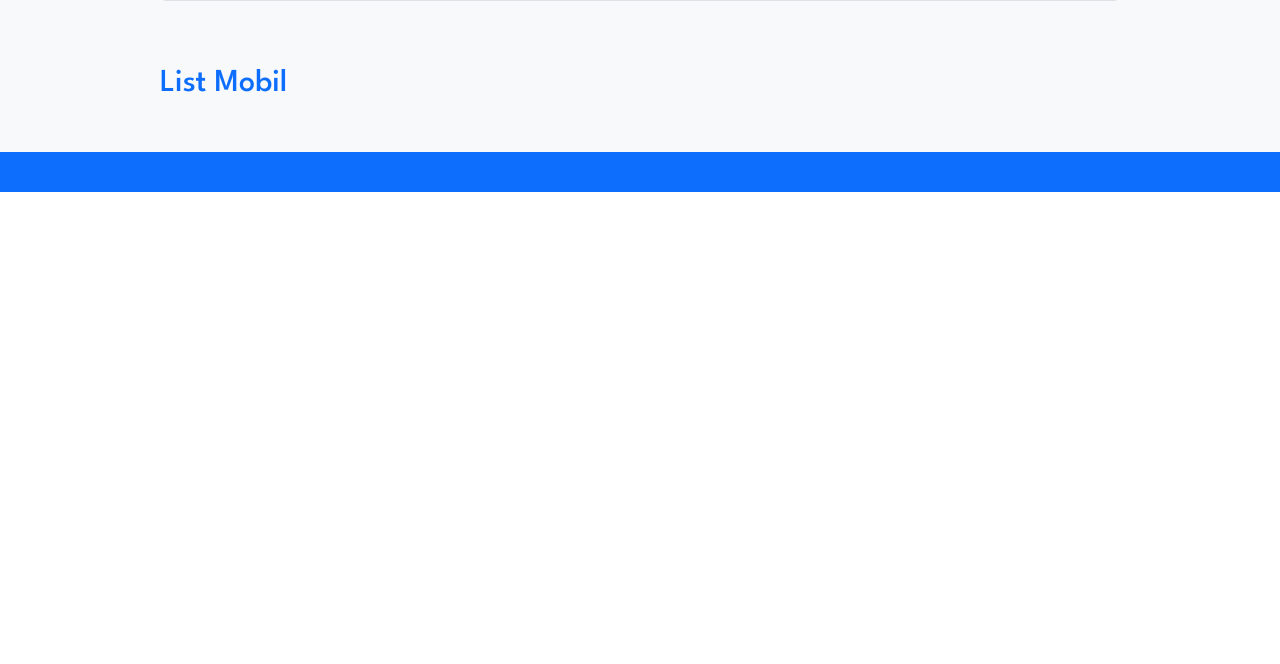
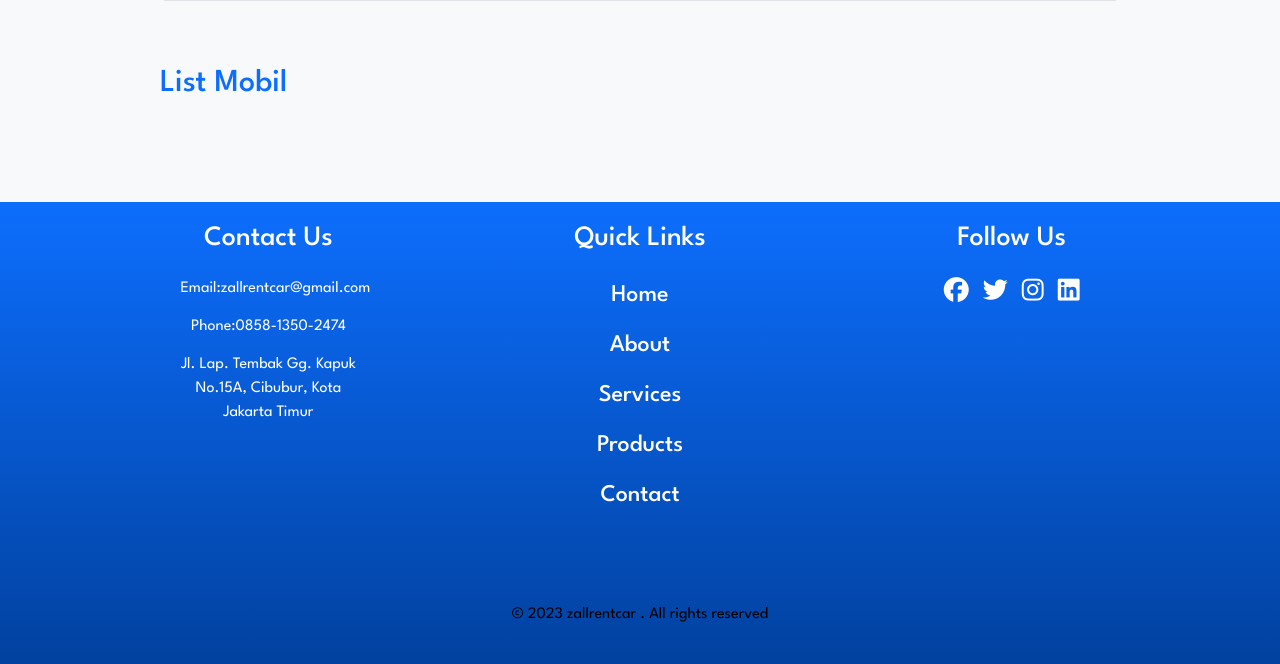
Before and after one commit to Moleen/ZallRentCar, a Flask app: page / in a window 1280 px wide. Shown: the part 1315-1979 px from the top of the page. Before the commit the page ends 1507 px from the top, so only its background shows below. Run offline with Flask 3, Linux system fonts and the light colour scheme; data that the repository does not hold is empty; some libraries are stand-ins or nearby versions.

Commit message:
menambahkan footer sementara

```diff
--- a/static/css/main/main.css
+++ b/static/css/main/main.css
@@ -51,3 +51,92 @@
     font-weight:500;
     font-size: 1.5rem;
 }
+
+.footer{
+
+    background: rgb(1, 65, 159);
+    background: linear-gradient(0deg, rgba(1, 65, 159, 1) 0%, rgba(13, 110, 253, 1) 100%);
+}
+.container{
+    width: 1140px;
+    margin: auto;
+    display: flex;
+    justify-content: center;
+}
+.footer-content{
+    width: 33.3%;
+    color: #ffffff;
+
+}
+h3{
+    font-size: 28px;
+    margin-bottom: 15px;
+    text-align: center;
+}
+.footer-content p{
+    width:190px;
+    margin: auto;
+    padding: 7px;
+}
+.footer-content ul{
+    text-align: center;
+}
+.list{
+    padding: 0;
+    color: #ffffff;
+}
+.list li{
+    width: auto;
+    text-align: center;
+    list-style-type:none;
+    padding: 7px;
+    position: relative;
+}
+.list li::before{
+    content: '';
+    position: absolute;
+    transform: translate(-50%,-50%);
+    left: 50%;
+    top: 100%;
+    width: 0;
+    height: 2px;
+    background: #ffffff;
+    transition-duration: .5s;
+}
+.list li:hover::before{
+    width: 70px;
+}
+.social-icons{
+    text-align: center;
+    padding: 0;
+}
+.social-icons li{
+    display: inline-block;
+    text-align: center;
+    padding: 5px;
+}
+.social-icons i{
+    color: white;
+    font-size: 25px;
+}
+a{
+    text-decoration: none;
+    color: #ffffff;
+}
+a:hover{
+    color: #ffffff;
+}
+.social-icons i:hover{
+    color: #094d90;
+}
+.bottom-bar{
+    text-align: center;
+    padding: 10px 0;
+    margin-top: 50px;
+}
+.bottom-bar p{
+    color: rgb(0, 0, 0);
+    margin: 0;
+    font-size: 16px;
+    padding: 7px;
+}
--- a/templates/main/home_page.html
+++ b/templates/main/home_page.html
@@ -22,7 +22,9 @@
 <section class="main-section mb-4">
     <div class="text-content">
         <h1>Selamat datang di ZallRentCar</h1>
-        <p class="fs-6">Kami adalah perusahaan penyewaan mobil yang berkomitmen untuk memberikan layanan berkualitas tinggi dengan harga yang terjangkau. Dengan pengalaman bertahun-tahun di industri ini, kami memahami pentingnya kenyamanan dan keandalan dalam setiap perjalanan Anda</p>
+        <p class="fs-6">Kami adalah perusahaan penyewaan mobil yang berkomitmen untuk memberikan layanan berkualitas
+            tinggi dengan harga yang terjangkau. Dengan pengalaman bertahun-tahun di industri ini, kami memahami
+            pentingnya kenyamanan dan keandalan dalam setiap perjalanan Anda</p>
         <a class="btn" href="#list-mobil">Get Started</a>
     </div>
     <div class="image-content">
@@ -38,24 +40,30 @@
         <div class="row row-cols-3 gx-3" id="">
             <div class="col">
                 <div class="rounded p-3 item shadow">
-                    <img src="{{ url_for('static', filename='icon/believe.png') }}" alt="" style="height: 4rem; width:4rem;">
+                    <img src="{{ url_for('static', filename='icon/believe.png') }}" alt=""
+                        style="height: 4rem; width:4rem;">
                     <h4 class="text-primary">Kepercayaan</h4>
-                    <p class="text-justify"> Banyak dari pelanggan kami adalah pelanggan setia yang terus kembali menggunakan layanan kami.</p>
+                    <p class="text-justify"> Banyak dari pelanggan kami adalah pelanggan setia yang terus kembali
+                        menggunakan layanan kami.</p>
                 </div>
             </div>
             <div class="col">
                 <div class="rounded p-3 item shadow">
-                    <img src="{{ url_for('static', filename='icon/fast.png') }}" alt="" style="height: 4rem; width:4rem;">
+                    <img src="{{ url_for('static', filename='icon/fast.png') }}" alt=""
+                        style="height: 4rem; width:4rem;">
                     <h4 class="text-primary">Mudah dan cepat</h4>
-                    <p class="text-justify">Pemesanan begitu mudah dilakukan karena prosesnya tidak kompleks dan sangat ramah pengguna, memastikan pengalaman yang lancar.
+                    <p class="text-justify">Pemesanan begitu mudah dilakukan karena prosesnya tidak kompleks dan sangat
+                        ramah pengguna, memastikan pengalaman yang lancar.
                     </p>
                 </div>
             </div>
             <div class="col">
                 <div class="rounded p-3 item shadow">
-                    <img src="{{ url_for('static', filename='icon/Vector.png') }}" alt="" style="height: 4rem; width:4rem;">
+                    <img src="{{ url_for('static', filename='icon/Vector.png') }}" alt=""
+                        style="height: 4rem; width:4rem;">
                     <h4 class="text-primary">Fleksibel</h4>
-                    <p class="text-justify">penyewaan yang fleksibel sesuai dengan kebutuhan Anda, baik untuk perjalanan singkat maupun jangka panjang.</p>
+                    <p class="text-justify">penyewaan yang fleksibel sesuai dengan kebutuhan Anda, baik untuk perjalanan
+                        singkat maupun jangka panjang.</p>
                 </div>
             </div>
         </div>
@@ -95,7 +103,8 @@
                 <div class="col-item rounded shadow position-relative">
                     <div class="bg-primary text-center rounded-pill m-auto shadow-sm" id="number">4</div>
                     <h4 class="title-number">Datang ke kantor</h4>
-                    <div class="text-center p-2">datang ke kantor untuk menyerahkan bukti pembayaran dan ktp setelah itu mobil siap digunakan</div>
+                    <div class="text-center p-2">datang ke kantor untuk menyerahkan bukti pembayaran dan ktp setelah itu
+                        mobil siap digunakan</div>
                 </div>
             </div>
 
@@ -137,11 +146,4 @@
     </div>
 </section>
 
-<footer class="bg-primary footer m-0">
-
-    <div class="">
-
-    </div>
-
-</footer>
 {% endblock %}
--- a/templates/main/main_layout.html
+++ b/templates/main/main_layout.html
@@ -6,6 +6,8 @@
     <meta name="viewport" content="width=device-width, initial-scale=1.0">
     <link href="https://cdn.jsdelivr.net/npm/bootstrap@5.3.3/dist/css/bootstrap.min.css" rel="stylesheet"
         integrity="sha384-QWTKZyjpPEjISv5WaRU9OFeRpok6YctnYmDr5pNlyT2bRjXh0JMhjY6hW+ALEwIH" crossorigin="anonymous">
+
+    <script src="https://kit.fontawesome.com/1165876da6.js" crossorigin="anonymous"></script>
     <link rel="stylesheet" href="{{ url_for('static', filename='plugins/SweetAlert2/sweetalert2.css') }}">
     <link rel="stylesheet" href="{{ url_for('static', filename='plugins/toastr/toastr.css') }}">
     <link rel="stylesheet" href="{{ url_for('static', filename='css/main/main.css') }}">
@@ -21,23 +23,66 @@
         <div class="logo"><a href="/">ZallRentCar</a></div>
         {% if user_info %}
         <div class="dropdown-center">
-            <img src="{{ url_for('static', filename='gambar/a.png') }}" class="rounded-circle bg-primary dropdown-toggle"
-                data-bs-toggle="dropdown" aria-expanded="false" alt=""
+            <img src="{{ url_for('static', filename='gambar/a.png') }}"
+                class="rounded-circle bg-primary dropdown-toggle" data-bs-toggle="dropdown" aria-expanded="false" alt=""
                 style="height: 3.5rem; width:3.5rem; object-fit:contain; cursor:pointer;">
             <ul class="dropdown-menu">
                 <li><a class="dropdown-item fs-6" href="/transaksi">Transaksi</a></li>
                 <li><a class="dropdown-item fs-6" href="/profile">Settings</a></li>
-                <li><a onclick="logout()" class="dropdown-item fs-6 text-danger " style="cursor: pointer;">Logout</a></li>
+                <li><a onclick="logout()" class="dropdown-item fs-6 text-danger " style="cursor: pointer;">Logout</a>
+                </li>
             </ul>
         </div>
         {% else %}
         <a href="/login" class="text-primary fs-5">Login</a>
         {% endif %}
+        <!-- <nav>
+            <a href="/transaksi">Transaksi</a>
+            <a href="/profile">Settings</a>
+            {% if user_info %}
+            <a onclick="logout()" class="text-danger" style="cursor: pointer;">Logout</a>
+            {% else %}
+            <a href="/login">Login</a>
+            {% endif %}
+        </nav> -->
     </header>
     <div class="px-10">
         {% block content %}
 
         {% endblock %}
+
+        <footer class="footer">
+            <div class="container">
+                <div class="footer-content">
+                    <h3>Contact Us</h3>
+                    <p>Email:zallrentcar@gmail.com</p>
+                    <p>Phone:0858-1350-2474</p>
+                    <p>Jl. Lap. Tembak Gg. Kapuk No.15A, Cibubur, Kota Jakarta Timur</p>
+                </div>
+                <div class="footer-content">
+                    <h3>Quick Links</h3>
+                    <ul class="list">
+                        <li><a href="">Home</a></li>
+                        <li><a href="">About</a></li>
+                        <li><a href="">Services</a></li>
+                        <li><a href="">Products</a></li>
+                        <li><a href="">Contact</a></li>
+                    </ul>
+                </div>
+                <div class="footer-content">
+                    <h3>Follow Us</h3>
+                    <ul class="social-icons">
+                        <li><a href=""><i class="fab fa-facebook"></i></a></li>
+                        <li><a href=""><i class="fab fa-twitter"></i></a></li>
+                        <li><a href=""><i class="fab fa-instagram"></i></a></li>
+                        <li><a href=""><i class="fab fa-linkedin"></i></a></li>
+                    </ul>
+                </div>
+            </div>
+            <div class="bottom-bar">
+                <p>&copy; 2023 zallrentcar . All rights reserved</p>
+            </div>
+        </footer>
 
         <script src="https://cdn.jsdelivr.net/npm/@popperjs/core@2.11.8/dist/umd/popper.min.js"
             integrity="sha384-I7E8VVD/ismYTF4hNIPjVp/Zjvgyol6VFvRkX/vR+Vc4jQkC+hVqc2pM8ODewa9r"
```
